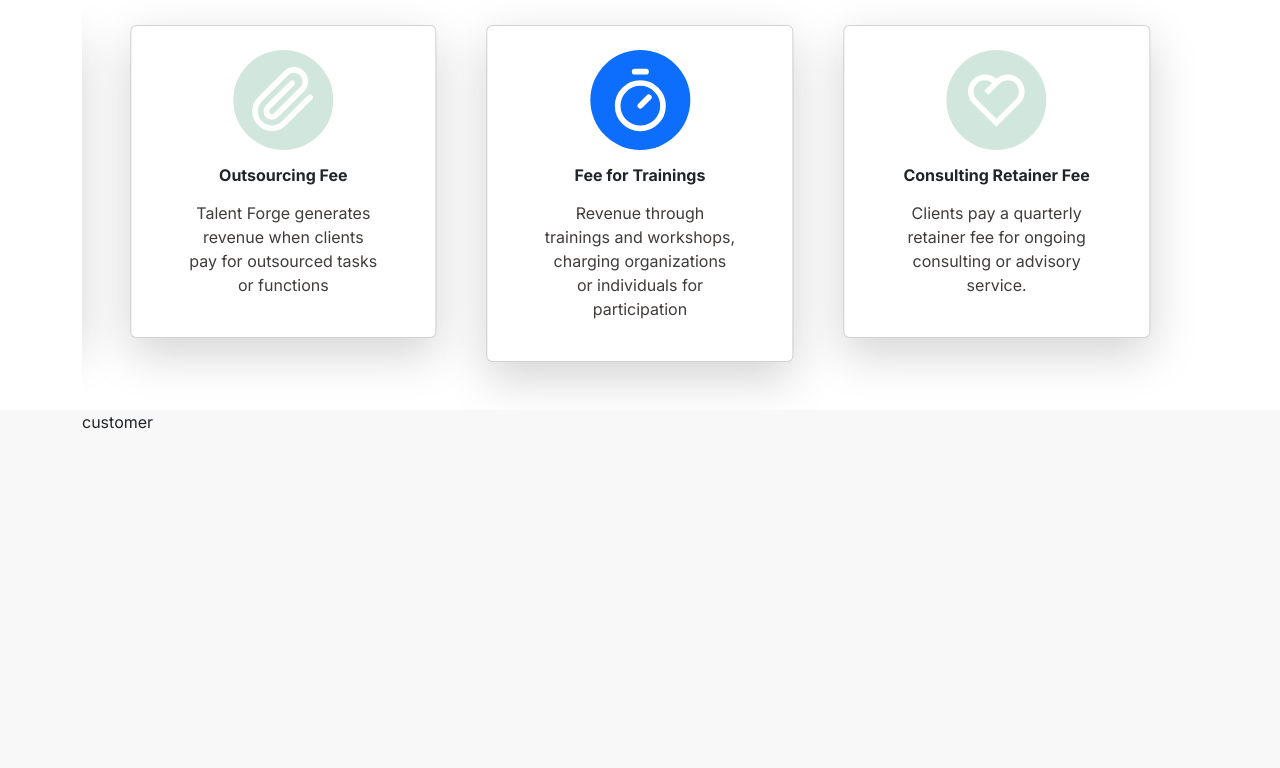
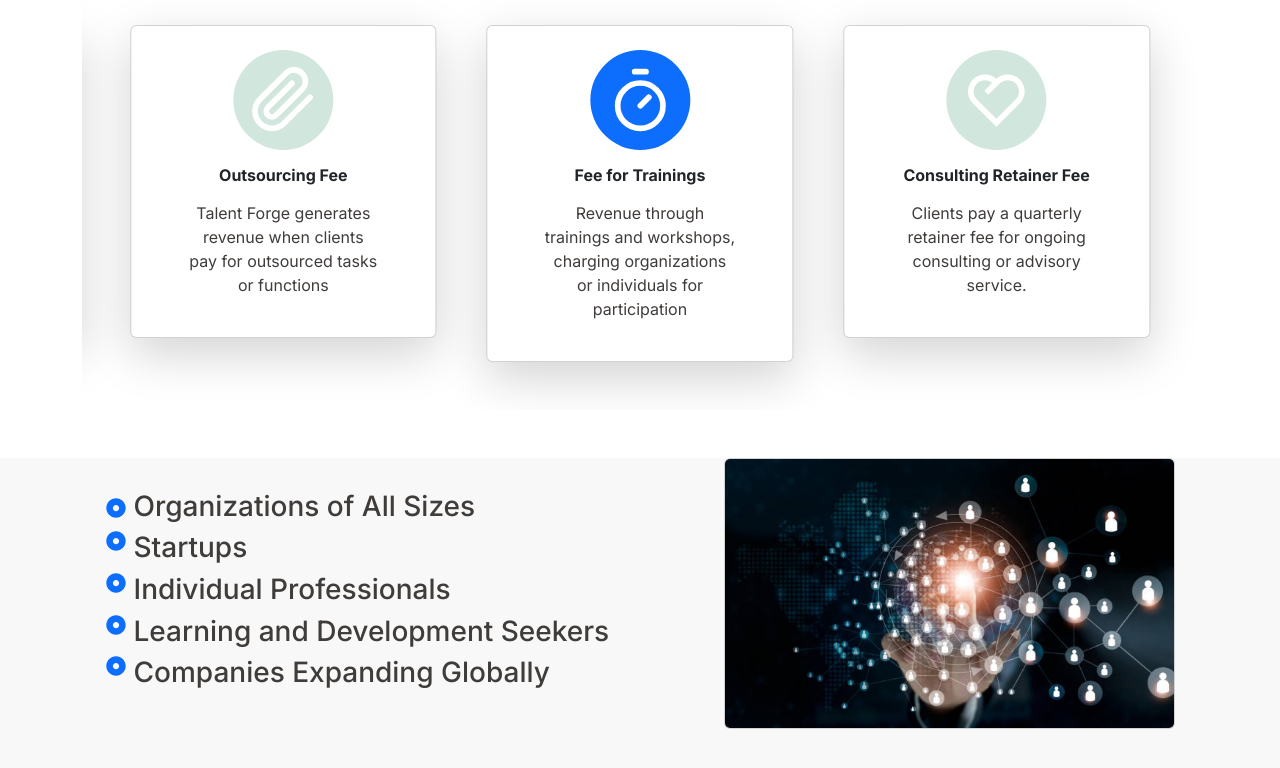
Before and after one commit to Jerryemmanuel01/Talent-Forge, a React (Vite) app: page / in a window 1280 px wide. Shown: the part 2503-3271 px from the top of the page. Built offline with nearby package versions, Linux system fonts and the light colour scheme.

Commit message:
customer section done... to be refactored

```diff
--- a/src/home/Customer.jsx
+++ b/src/home/Customer.jsx
@@ -1,13 +1,47 @@
-import React from 'react'
+import React from "react";
+import AboutImg from "../assets/talent-forge03.jpg";
+
+import { FaDotCircle } from "react-icons/fa";
 
 const Customer = () => {
   return (
-    <div className='customer-sec'>
+    <div className="customer-sec">
       <div className="container">
-        customer
+        <div className="row flex-md-row-reverse justify-content-center align-items-center mt-5 gap-5">
+          {/* about image */}
+          <div className="col-lg-5 col-12">
+            <img src={AboutImg} alt="" className="about--img card" />
+          </div>
+
+          {/* about text */}
+          <div className="col-lg-6 col-12 fs-3 about--txt">
+            <div className="target d-flex">
+              <h3>
+                <FaDotCircle className="me-2 text-primary fs-5" />
+                Organizations of All Sizes
+              </h3>
+            </div>
+            <div className="target d-flex">
+              <FaDotCircle className="me-2 text-primary fs-5" />
+              <h3>Startups</h3>
+            </div>
+            <div className="target d-flex">
+              <FaDotCircle className="me-2 text-primary fs-5" />
+              <h3>Individual Professionals</h3>
+            </div>
+            <div className="target d-flex">
+              <FaDotCircle className="me-2 text-primary fs-5" />
+              <h3>Learning and Development Seekers</h3>
+            </div>
+            <div className="target d-flex">
+              <FaDotCircle className="me-2 text-primary fs-5" />
+              <h3>Companies Expanding Globally</h3>
+            </div>
+          </div>
+        </div>
       </div>
     </div>
-  )
-}
+  );
+};
 
-export default Customer
+export default Customer;
```
Also changed, not shown: src/assets/talent-forge03.jpg (added).
